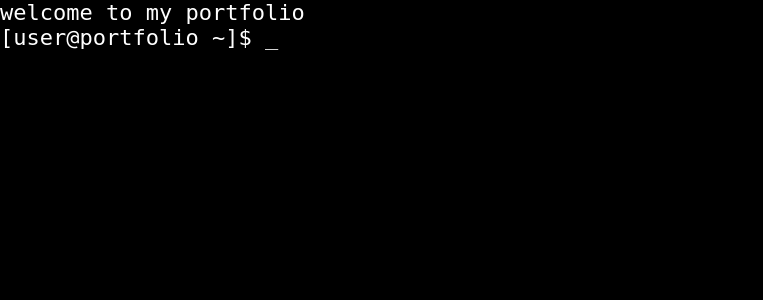
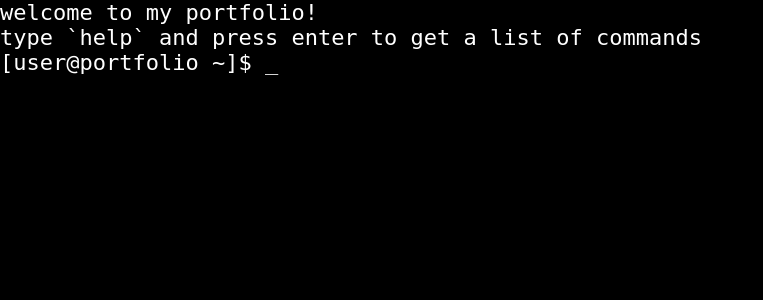
Before and after one commit to senvildev/linux-web-emulator, a Vue app: page / in a window 1280 px wide. Shown: the top 300 px of the page, without its empty margins (0-763 px from the left). Built offline with nearby package versions, Linux system fonts and the light colour scheme.

Commit message:
added help and git

```diff
--- a/src/assets/commands.ts
+++ b/src/assets/commands.ts
@@ -2,36 +2,61 @@ import { markRaw } from "vue";
 import Message from "../components/Message.vue";
 import Cursor from "../components/Cursor.vue";
 
-const WORKING_COMMANDS : array = [
-	"balls", "clear"
-];
-
-function CREATE_MESSAGE(History, text) {
+function CREATE_MESSAGE(History : array, text : string) : void {
 	History.value.push({component: markRaw(Message), content: text });
 }
 
-function CREATE_CURSOR(History) {
+function CREATE_CURSOR(History : array) : void {
 	History.value.push({component: markRaw(Cursor)});
 }
 
 const COMMAND_FUNCTIONS : object = {
-	"balls": (History) => {
+	"balls": [(History : array) => {
 		CREATE_MESSAGE(History, "hello balls");
-	},
-	"clear": (History) => {
+	}, "test command"],
+	"clear": [(History : array) => {
 		History.value = [];
-	}
+	}, "clears the terminal screen"],
+	"help": [(History : array, options : array) => {
+		if (options.length < 1) {
+			CREATE_MESSAGE(History, "use \"help <command>\" for detailed info on using the specified command");
+			for (const command in COMMAND_FUNCTIONS)
+				CREATE_MESSAGE(History, `${command} - ${COMMAND_FUNCTIONS[command][1]}`);
+		} else {
+			for (const option of options) {
+				let found : boolean = false;
+				for (const command in COMMAND_FUNCTIONS)
+					if (command.startsWith(option)) {
+						CREATE_MESSAGE(History, `${command} - ${COMMAND_FUNCTIONS[command][1]}`);
+						found = true;
+					}
+				if (!found)
+					CREATE_MESSAGE(History, `bash: help: no matches found for "${option}"`);
+			}
+		}
+	}, "shows the help menu"],
+	"git": [(History : array, options : array) => {
+		CREATE_MESSAGE(History, "marketplace - lorem ipsum [|@|click me|https://google.com/|@|]");
+	}, "my projects from github"],
+	"echo": [(History : array, options : array) => {
+		let output : string = "";
+		for (const option of options)
+			output += ` ${option}`;
+		CREATE_MESSAGE(History, output);
+	}, "outputs given arguments"]
 }
 
-function command_handler(command : string, History : array) {
+function command_handler(History : array, command : string) {
 	command = command.trim();
 
 	if (command != "") {
-		if (WORKING_COMMANDS.includes(command))
-			COMMAND_FUNCTIONS[command](History);
-		else {
+		const split_command : array = command.split(" ");
+		const given_command : string = split_command[0];
+		if (COMMAND_FUNCTIONS[given_command]) {
+			split_command.shift();
+			COMMAND_FUNCTIONS[given_command][0](History, split_command);
+		} else
 			CREATE_MESSAGE(History, `bash: ${command}: no such command`);
-		}
 	}
 
 	setTimeout(() => {
@@ -40,5 +65,6 @@ function command_handler(command : string, History : array) {
 }
 
 export {
-	command_handler
+	command_handler,
+	CREATE_MESSAGE, CREATE_CURSOR
 }
--- a/src/components/Cursor.vue
+++ b/src/components/Cursor.vue
@@ -1,6 +1,6 @@
 <script setup lang="ts">
 import Message from "./Message.vue";
-import { ref, defineEmits } from "vue";
+import { ref } from "vue";
 import type { Ref } from "vue";
 
 const ALLOWED_CHARACTERS : string = "abcdefghijklmnopqrstuvwxyzABCDEFGHIJKLMNOPQRSTUVWXYZ1234567890!@#$%^&*()`~-=_+[]{};'|,./?\"\\\<\> ";
@@ -13,9 +13,9 @@ let IsSuperuser : Ref<boolean> = ref(false);
 let Command : Ref<string> = ref("");
 let CursorBlink : Ref<boolean> = ref(true)
 
-let sent : Ref<boolean> = true;
+let sent : boolean = true;
 
-function handle_keys(event : array) {
+function handle_keys(event : array) : void {
 	const key : string = event.key;
 	if (ALLOWED_CHARACTERS.includes(key)) {
 		Command.value += key;
@@ -26,7 +26,7 @@ function handle_keys(event : array) {
 	}
 }
 
-function destroy() {
+function destroy() : void {
 	clearInterval(cursor_blinker, handle_keys);
 	CursorBlink.value = false;
 	removeEventListener('keydown', handle_keys);
@@ -36,7 +36,7 @@ function destroy() {
 
 addEventListener("keydown", handle_keys);
 
-const cursor_blinker = setInterval(() => {
+const cursor_blinker : void = setInterval(() => {
 	CursorBlink.value = !CursorBlink.value;
 }, 500);
 
--- a/src/components/Message.vue
+++ b/src/components/Message.vue
@@ -1,5 +1,29 @@
+<script setup lang="ts">
+import { ref, onMounted } from "vue";
+const MessageElement : Ref<HTMLElement> = ref(null);
+
+onMounted(() => {
+	const element : HTMLElement = MessageElement.value;
+	if (element.id == "cursor") return 0;
+	const content : string = element.innerHTML;
+	const check_for_hyperlink : array = content.split("|@|");
+	let final_content : string = "";
+	if (check_for_hyperlink.length > 1) {
+		for (const hyperlink of check_for_hyperlink) {
+			const split_hyperlink : array = hyperlink.split("|");
+			if (split_hyperlink.length > 1) {
+				final_content +=
+					`<a href="${split_hyperlink[1]}" target="_blank">${split_hyperlink[0]}</a>`;
+			} else final_content += split_hyperlink[0];
+		}
+	} else final_content = content;
+
+	element.innerHTML = final_content;
+});
+</script>
+
 <template>
-	<div class="message">
+	<div class="message" ref="MessageElement">
 		<slot class="text"></slot>
 	</div>
 </template>
--- a/src/components/Screen.vue
+++ b/src/components/Screen.vue
@@ -2,23 +2,27 @@
 import Message from "./Message.vue";
 import Cursor from "./Cursor.vue";
 
-import { defineEmits, onMounted, ref, markRaw, watch } from "vue"
+import { onMounted, ref, markRaw, watch } from "vue"
 
-import { command_handler } from "../assets/commands.ts";
+import {
+	command_handler,
+	CREATE_CURSOR, CREATE_MESSAGE
+} from "../assets/commands.ts";
 
 const emit = defineEmits<{
 	(e: "ranCommand", val: string) : void
 }>();
 
-const History = ref([]);
+const History : Ref<array> = ref([]);
 
 function handle_command(command : string) : void {
-	command_handler(command, History)
+	command_handler(History, command);
 }
 
 onMounted(() => {
-	History.value.push({component: markRaw(Message), content: "welcome to my portfolio" });
-	History.value.push({component: markRaw(Cursor)});
+	CREATE_MESSAGE(History, "welcome to my portfolio!");
+	CREATE_MESSAGE(History, "type `help` and press enter to get a list of commands");
+	CREATE_CURSOR(History);
 });
 </script>
 
--- a/src/css/main.css
+++ b/src/css/main.css
@@ -1,3 +1,4 @@
 body {
+	background-color: black;
 	margin: 0; padding: 0;
 }
```
